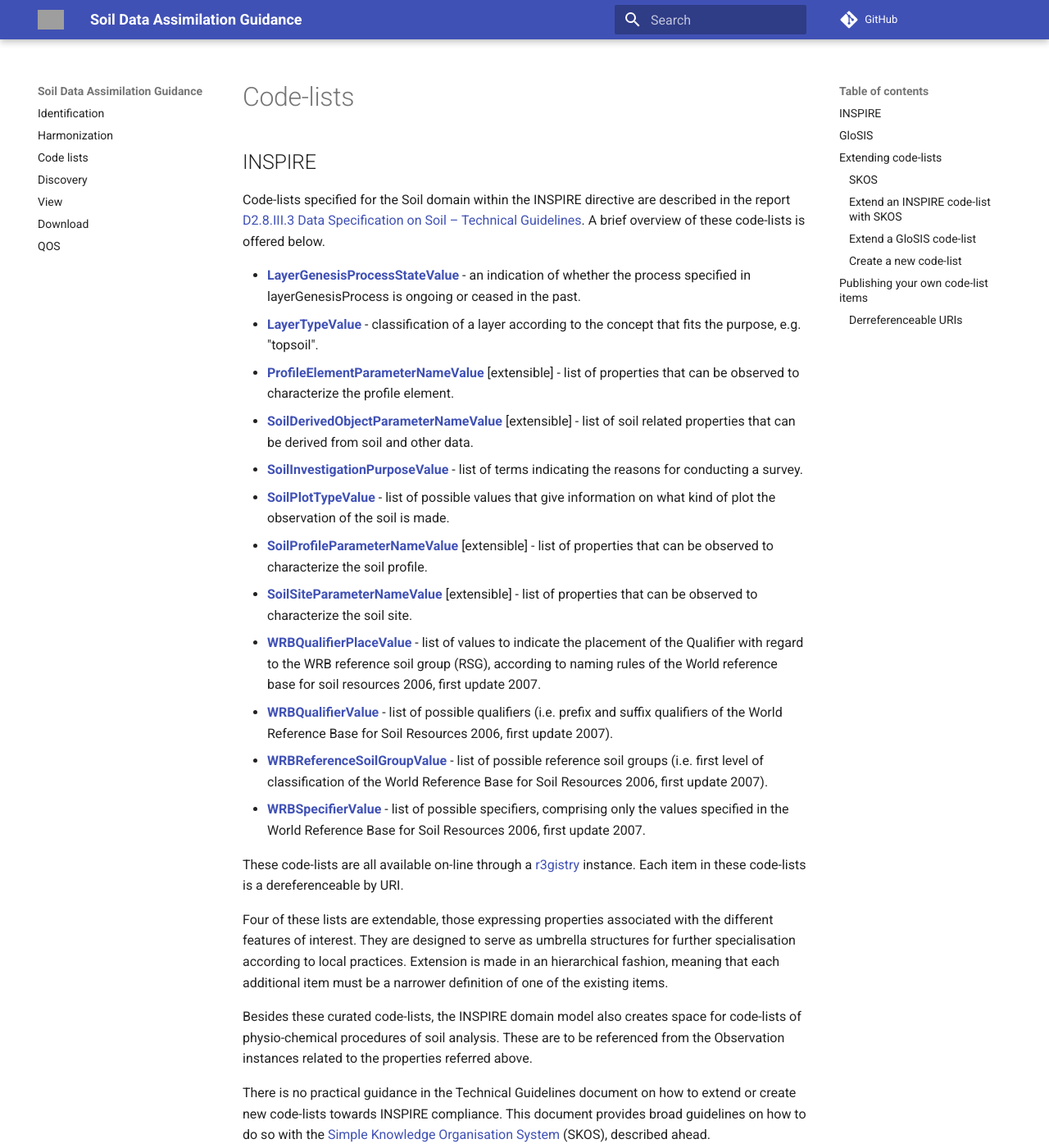
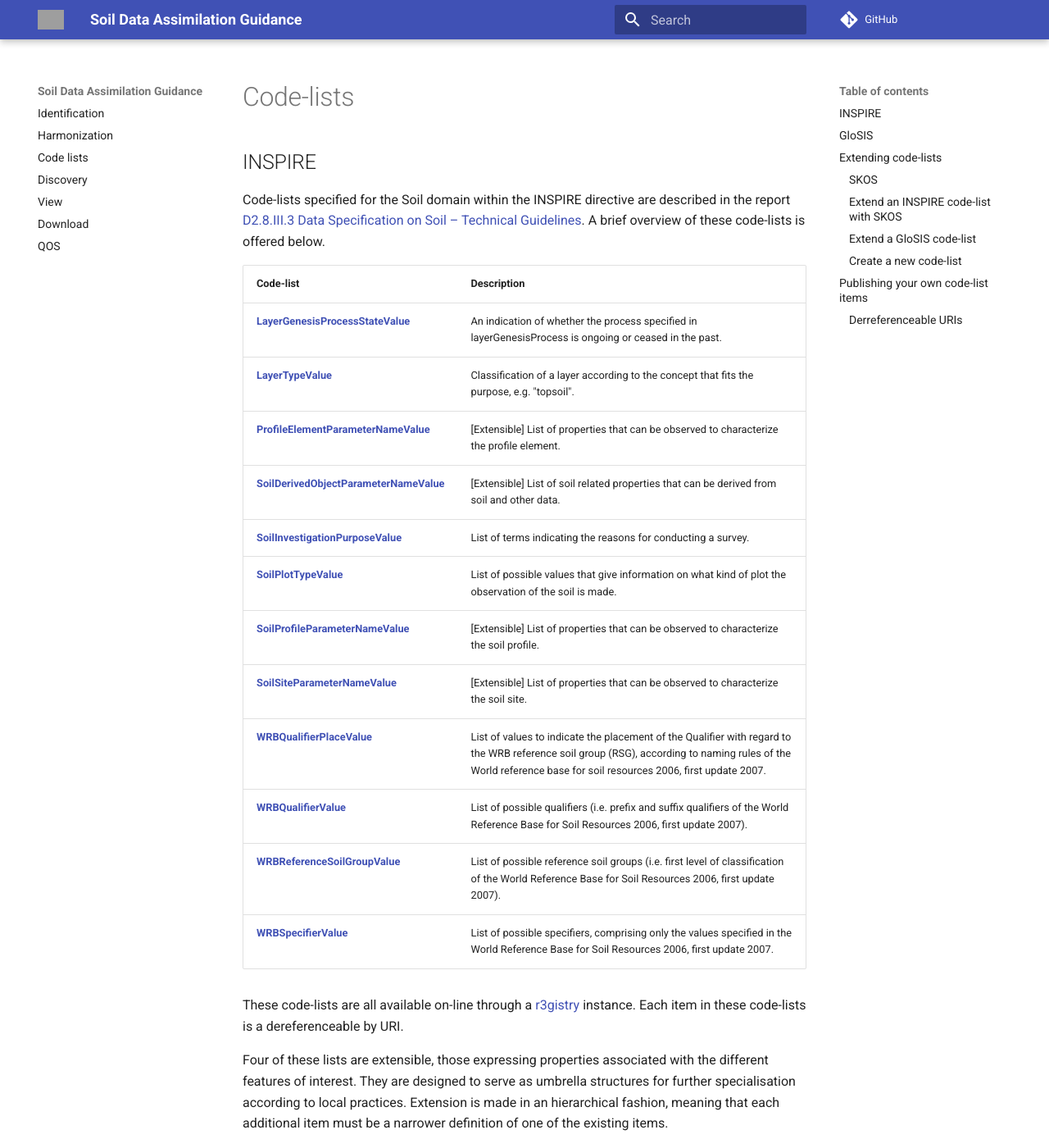
Before and after one commit to ejpsoil/soildata-assimilation-guidance, an MkDocs documentation site: the page built from docs/code-listsExtension.md, in a window 1280 px wide and 1400 px high. Shown: the whole window at 82% size. Built offline with MkDocs 1.6.1 and Material for MkDocs 9.7.7, drawn with Linux system fonts in a browser that asks for light colours; comment, search, counter and statistics services are not loaded; grey boxes are pictures that could not be loaded.

Commit message:
INSPIRE code-lists in table

```diff
--- a/docs/code-listsExtension.md
+++ b/docs/code-listsExtension.md
@@ -9,40 +9,27 @@ described in the report [D2.8.III.3 Data Specification on Soil – Technical
 Guidelines](https://inspire.ec.europa.eu/documents/Data_Specifications/INSPIRE_DataSpecification_OI_v3.0rc3.pdf).
 A brief overview of these code-lists is offered below.
 
-- **[LayerGenesisProcessStateValue](http://inspire.ec.europa.eu/codelist/LayerGenesisProcessStateValue)** - an indication of whether the process specified in layerGenesisProcess is
-    ongoing or ceased in the past.
-- **[LayerTypeValue](http://inspire-registry.jrc.ec.europa.eu/clr/LayerTypeValue)** - classification of a layer according to the concept that fits the purpose,
-    e.g. "topsoil".
-- **[ProfileElementParameterNameValue](http://inspire.ec.europa.eu/codelist/ProfileElementParameterNameValue)**
-  [extensible] - list of properties that can be observed to characterize the
-profile element.
-- **[SoilDerivedObjectParameterNameValue](http://inspire.ec.europa.eu/codelist/SoilDerivedObjectParameterNameValue)**
-  [extensible] - list of soil related properties that can be derived from soil
-and other data.
-- **[SoilInvestigationPurposeValue](http://inspire.ec.europa.eu/codelist/SoilInvestigationPurposeValue)** - list of terms indicating the reasons for conducting a survey.
-- **[SoilPlotTypeValue](http://inspire.ec.europa.eu/codelist/SoilPlotTypeValue)** - list of possible values that give information on what kind of plot the
-    observation of the soil is made.
-- **[SoilProfileParameterNameValue](http://inspire.ec.europa.eu/codelist/SoilProfileParameterNameValue)**
-  [extensible] - list of properties that can be observed to characterize the
-soil profile.
-- **[SoilSiteParameterNameValue](http://inspire.ec.europa.eu/codelist/SoilSiteParameterNameValue)**
-  [extensible] - list of properties that can be observed to characterize the
-soil site.
-- **[WRBQualifierPlaceValue](http://inspire.ec.europa.eu/codelist/WRBQualifierPlaceValue)** - list of values to indicate the placement of the Qualifier with regard to the
-    WRB reference soil group (RSG), according to naming rules of the World
-reference base for soil resources 2006, first update 2007.
-- **[WRBQualifierValue](http://inspire.ec.europa.eu/codelist/WRBQualifierValue)** - list of possible qualifiers (i.e. prefix and suffix qualifiers of the World
-    Reference Base for Soil Resources 2006, first update 2007).
-- **[WRBReferenceSoilGroupValue](http://inspire.ec.europa.eu/codelist/WRBReferenceSoilGroupValue)** - list of possible reference soil groups (i.e. first level of classification
-    of the World Reference Base for Soil Resources 2006, first update 2007).
-- **[WRBSpecifierValue](http://inspire.ec.europa.eu/codelist/WRBSpecifierValue)** - list of possible specifiers, comprising only the values specified in the
-    World Reference Base for Soil Resources 2006, first update 2007.
+| Code-list | Description |
+|-----------|-------------|
+| **[LayerGenesisProcessStateValue](http://inspire.ec.europa.eu/codelist/LayerGenesisProcessStateValue)** | An indication of whether the process specified in layerGenesisProcess is ongoing or ceased in the past. |
+| **[LayerTypeValue](http://inspire-registry.jrc.ec.europa.eu/clr/LayerTypeValue)** | Classification of a layer according to the concept that fits the purpose,  e.g. "topsoil". |
+| **[ProfileElementParameterNameValue](http://inspire.ec.europa.eu/codelist/ProfileElementParameterNameValue)** | [Extensible] List of properties that can be observed to characterize the profile element. |
+| **[SoilDerivedObjectParameterNameValue](http://inspire.ec.europa.eu/codelist/SoilDerivedObjectParameterNameValue)** | [Extensible] List of soil related properties that can be derived from soil and other data. |
+| **[SoilInvestigationPurposeValue](http://inspire.ec.europa.eu/codelist/SoilInvestigationPurposeValue)** | List of terms indicating the reasons for conducting a survey. |
+| **[SoilPlotTypeValue](http://inspire.ec.europa.eu/codelist/SoilPlotTypeValue)** | List of possible values that give information on what kind of plot the observation of the soil is made. |
+| **[SoilProfileParameterNameValue](http://inspire.ec.europa.eu/codelist/SoilProfileParameterNameValue)** | [Extensible] List of properties that can be observed to characterize the soil profile. |
+| **[SoilSiteParameterNameValue](http://inspire.ec.europa.eu/codelist/SoilSiteParameterNameValue)** | [Extensible] List of properties that can be observed to characterize the soil site. |
+| **[WRBQualifierPlaceValue](http://inspire.ec.europa.eu/codelist/WRBQualifierPlaceValue)** | List of values to indicate the placement of the Qualifier with regard to the WRB reference soil group (RSG), according to naming rules of the World reference base for soil resources 2006, first update 2007. |
+| **[WRBQualifierValue](http://inspire.ec.europa.eu/codelist/WRBQualifierValue)** | List of possible qualifiers (i.e. prefix and suffix qualifiers of the World Reference Base for Soil Resources 2006, first update 2007). |
+| **[WRBReferenceSoilGroupValue](http://inspire.ec.europa.eu/codelist/WRBReferenceSoilGroupValue)** | List of possible reference soil groups (i.e. first level of classification of the World Reference Base for Soil Resources 2006, first update 2007). |
+| **[WRBSpecifierValue](http://inspire.ec.europa.eu/codelist/WRBSpecifierValue)** | List of possible specifiers, comprising only the values specified in the World Reference Base for Soil Resources 2006, first update 2007. |
+
 
 These code-lists are all available on-line through a
 [r3gistry](https://ec.europa.eu/isa2/solutions/re3gistry_en/) instance. Each
 item in these code-lists is a dereferenceable by URI.
 
-Four of these lists are extendable, those expressing properties associated with
+Four of these lists are extensible, those expressing properties associated with
 the different features of interest. They are designed to serve as
 umbrella structures for further specialisation according to local practices.
 Extension is made in an hierarchical fashion, meaning that each additional item
```
